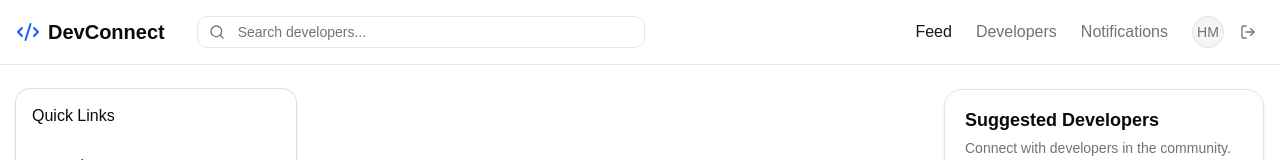
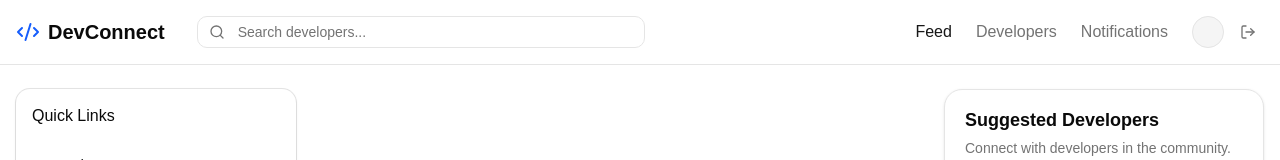
Before and after one commit to Typecaster12/DevConnect, a React (Vite) app in the folder devconnect/: page / in a window 1280 px wide. Shown: the top 160 px of the page. Built offline with nearby package versions, Linux system fonts and the light colour scheme; no server answers.

Commit message:
UI fixed

```diff
--- a/devconnect/src/components/LeftSideBar/ProfileCard/ProfileHeader.jsx
+++ b/devconnect/src/components/LeftSideBar/ProfileCard/ProfileHeader.jsx
@@ -1,13 +1,27 @@
-import { Avatar, AvatarFallback } from "@/components/ui/avatar";
+import {
+    Avatar,
+    AvatarFallback,
+    AvatarImage,
+} from "@/components/ui/avatar";
 
 const ProfileHeader = ({ userInfo }) => {
+    // console.log("User info from profileHeader: ", userInfo);
+
+    const initials = `${userInfo?.firstName?.[0] || ""}${userInfo?.lastName?.[0] || ""}`
+        .toUpperCase();
+
     return (
         <div className="flex flex-col items-center text-center border-b pb-6">
 
             <Avatar className="h-20 w-20">
 
+                <AvatarImage
+                    src={userInfo?.avatar || undefined}
+                    alt={`${userInfo?.firstName} ${userInfo?.lastName}`}
+                />
+
                 <AvatarFallback>
-                    <img src={userInfo?.avatar} />
+                    {initials}
                 </AvatarFallback>
 
             </Avatar>
--- a/devconnect/src/components/navbar/UserMenu.jsx
+++ b/devconnect/src/components/navbar/UserMenu.jsx
@@ -2,14 +2,22 @@ import {
   Avatar,
   AvatarFallback,
 } from "@/components/ui/avatar";
+import { AuthContext } from "@/context/AuthContext";
 import { LogOut } from "lucide-react";
+import { useContext } from "react";
 import { Link } from "react-router-dom";
 
 const UserMenu = () => {
+  const { loggedUser } = useContext(AuthContext);
+
+  const userInfo = loggedUser?.personalInfo;
+  const initials = `${userInfo?.firstName?.[0] || ""}${userInfo?.lastName?.[0] || ""}`
+    .toUpperCase();
+
   return (
     <div className="flex items-center gap-2">
       <Avatar className="cursor-pointer">
-        <AvatarFallback>HM</AvatarFallback>
+        <AvatarFallback>{initials}</AvatarFallback>
       </Avatar>
       <Link
         to="/logout"
```
